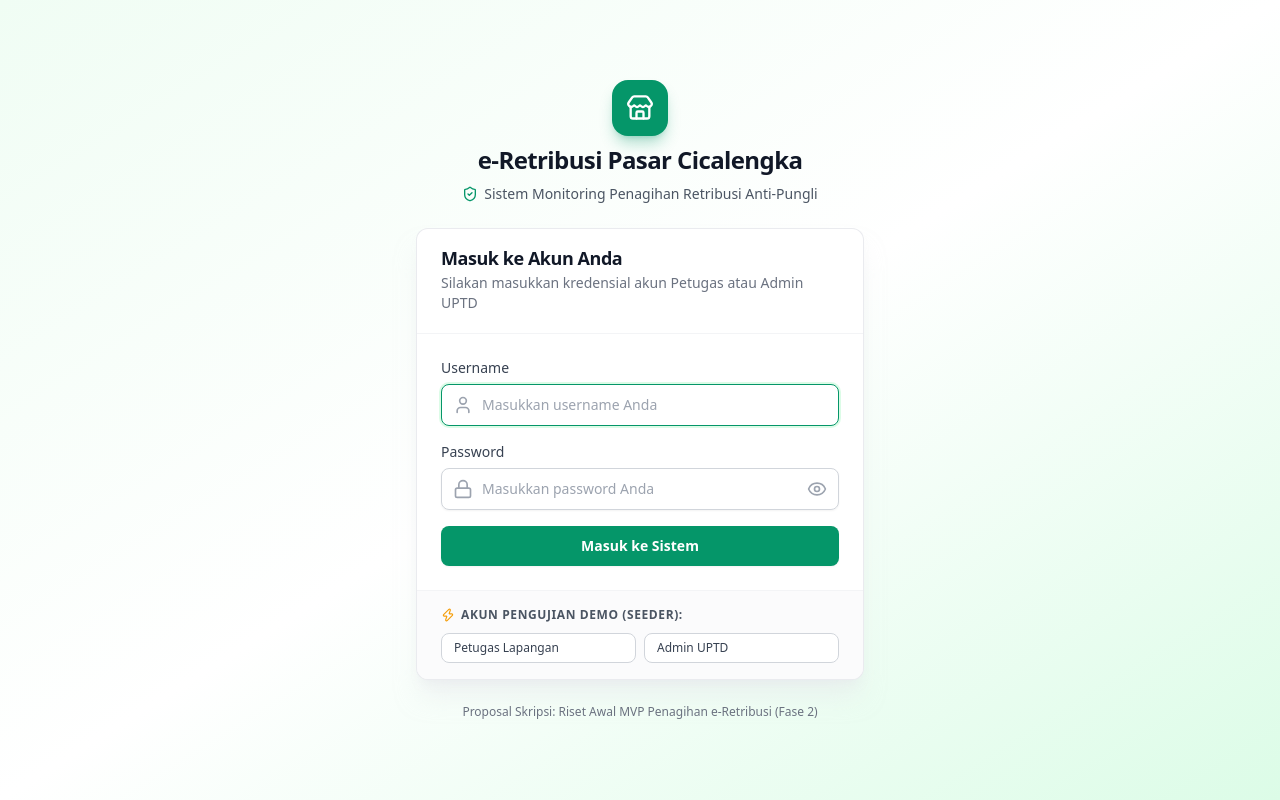
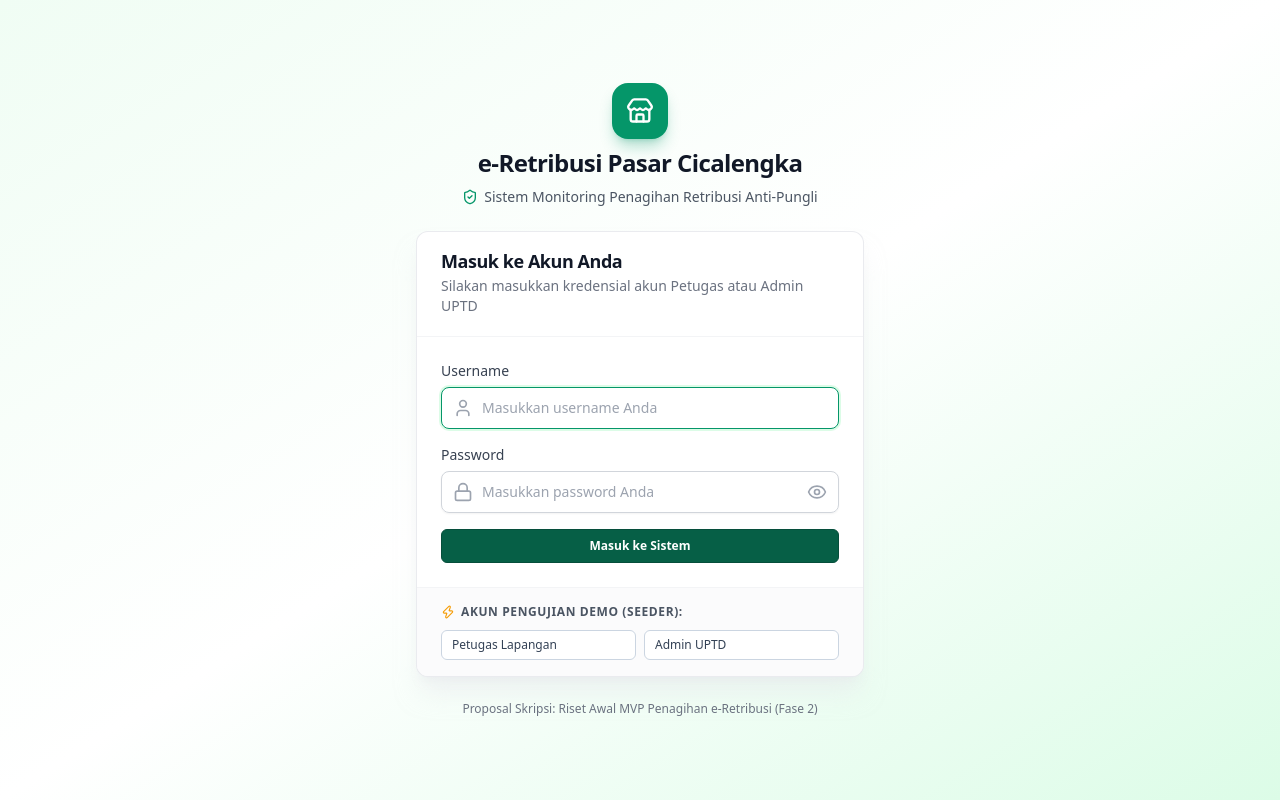
Before and after one commit to rifqyfakhryzain/retribusi-frontend, a React (Vite) app: page /login in a window 1280 px wide. Built offline with nearby package versions, Linux system fonts and the light colour scheme; no server answers.

Commit message:
styyle: update button component with institutional govtech emerald styling

```diff
--- a/src/components/ui/Button.jsx
+++ b/src/components/ui/Button.jsx
@@ -2,11 +2,7 @@ import { Loader2 } from "lucide-react";
 import { cn } from "../../utils/cn";
 
 /**
- * Reusable Button Component
- * @param {string} variant
- * @param {string} size
- * @param {boolean} isLoading
- * @param {React.ReactNode} icon
+ * Reusable Button Component - Institutional & Utilitarian with Green Accent
  */
 export default function Button({
   children,
@@ -21,21 +17,23 @@ export default function Button({
 }) {
   const variants = {
     primary:
-      "bg-pasar-600 hover:bg-pasar-700 active:bg-pasar-800 text-white shadow-sm focus:ring-pasar-500",
+      "bg-emerald-800 hover:bg-emerald-900 active:bg-emerald-950 text-white shadow-xs focus:ring-emerald-700 border border-emerald-900",
+    gov:
+      "bg-emerald-800 hover:bg-emerald-900 active:bg-emerald-950 text-white shadow-xs focus:ring-emerald-700 border border-emerald-900",
     secondary:
-      "bg-gray-100 hover:bg-gray-200 active:bg-gray-300 text-gray-800 focus:ring-gray-400",
+      "bg-emerald-50 hover:bg-emerald-100 active:bg-emerald-200 text-emerald-900 border border-emerald-200 focus:ring-emerald-300",
     danger:
-      "bg-red-600 hover:bg-red-700 active:bg-red-800 text-white shadow-sm focus:ring-red-500",
+      "bg-red-600 hover:bg-red-700 active:bg-red-800 text-white shadow-xs focus:ring-red-500 border border-red-700",
     outline:
-      "border border-gray-300 bg-white hover:bg-gray-50 text-gray-700 focus:ring-pasar-500",
+      "border border-slate-300 bg-white hover:bg-emerald-50/50 hover:border-emerald-300 text-slate-700 hover:text-emerald-900 focus:ring-emerald-400",
     ghost:
-      "bg-transparent hover:bg-gray-100 text-gray-700 focus:ring-gray-300",
+      "bg-transparent hover:bg-emerald-50 text-slate-700 hover:text-emerald-900 focus:ring-emerald-300",
   };
 
   const sizes = {
-    sm: "px-3 py-1.5 text-xs font-medium gap-1.5",
-    md: "px-4 py-2.5 text-sm font-semibold gap-2",
-    lg: "px-6 py-3.5 text-base font-semibold gap-2.5",
+    sm: "px-2.5 py-1.5 text-xs font-medium gap-1.5",
+    md: "px-3.5 py-2 text-xs font-semibold gap-2",
+    lg: "px-5 py-2.5 text-sm font-semibold gap-2.5",
   };
 
   return (
@@ -43,8 +41,8 @@ export default function Button({
       type={type}
       disabled={disabled || isLoading}
       className={cn(
-        "inline-flex items-center justify-center rounded-lg transition-all duration-150 select-none",
-        "focus:outline-none focus:ring-2 focus:ring-offset-2",
+        "inline-flex items-center justify-center rounded-md transition-all duration-100 select-none cursor-pointer",
+        "focus:outline-none focus:ring-2 focus:ring-offset-1 active:scale-[0.99]",
         "disabled:opacity-50 disabled:cursor-not-allowed disabled:pointer-events-none",
         variants[variant],
         sizes[size],
@@ -54,12 +52,12 @@ export default function Button({
     >
       {isLoading ? (
         <>
-          <Loader2 className="h-4 w-4 animate-spin" />
+          <Loader2 className="h-3.5 w-3.5 animate-spin" />
           <span>Memproses...</span>
         </>
       ) : (
         <>
-          {Icon && <Icon className="h-4 w-4 shrink-0" />}
+          {Icon && <Icon className="h-3.5 w-3.5 shrink-0" />}
           {children}
         </>
       )}
```
